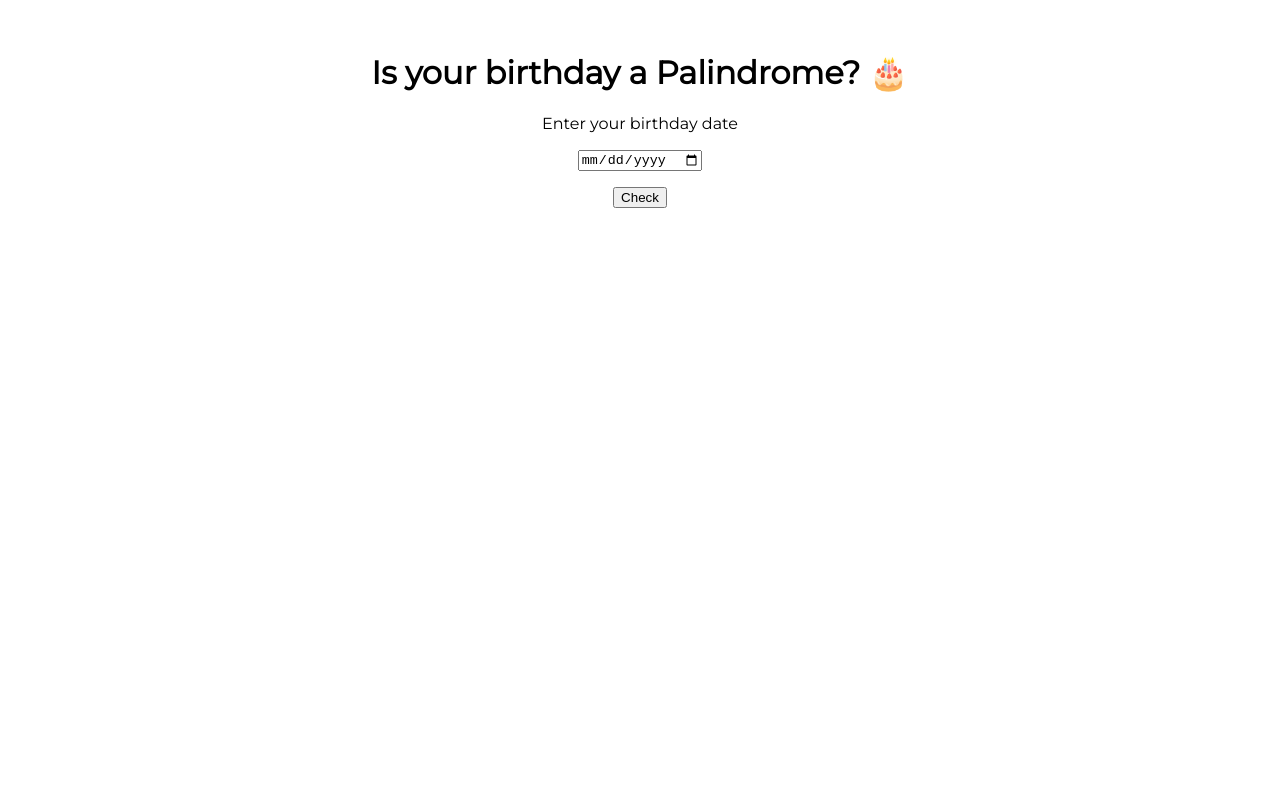
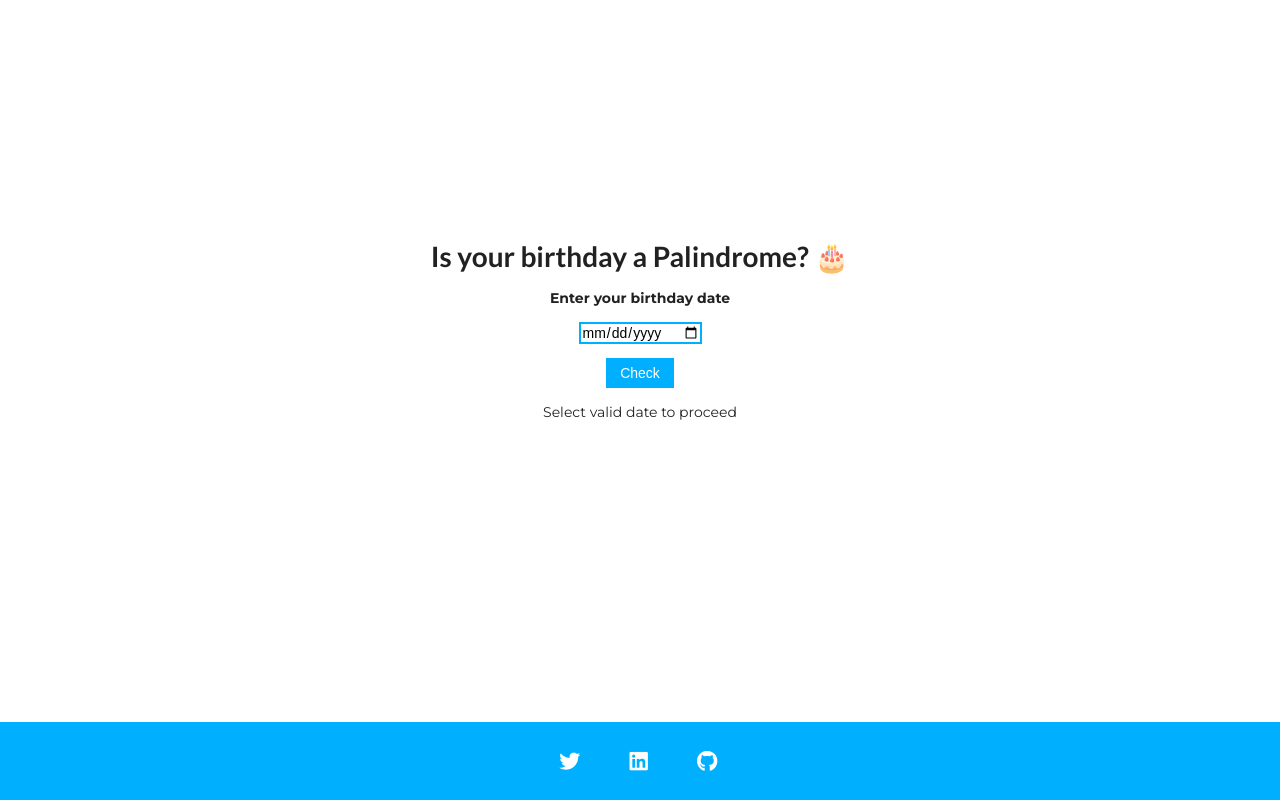
Before and after one commit to kart-c/palindrome-birthday, a plain HTML site: page index.html in a window 1280 px wide. Both pictures are taken after a click on the button "Check". Drawn offline with nearby package versions, Linux system fonts and the light colour scheme.

Commit message:
style
added stylesheet and loading gif

```diff
--- a/app.js
+++ b/app.js
@@ -1,5 +1,7 @@
 const dateInput = document.querySelector('#date-input');
 const checkBtn = document.querySelector('#check-button');
+const outputContainer = document.querySelector('#output-container');
+const loadingImage = document.querySelector('#loading-image');
 
 function reverseString(str) {
 	return str.split('').reverse().join('');
@@ -185,27 +187,38 @@ function checkBtnHandler() {
 	const userDateInput = dateInput.value;
 	if (userDateInput !== '') {
 		const dateFormat = userDateInput.split('-');
+		loadingImage.style.display = 'block';
+		outputContainer.style.display = 'none';
 
 		const date = {
 			day: Number(dateFormat[2]),
 			month: Number(dateFormat[1]),
 			year: Number(dateFormat[0]),
 		};
-		if (checkPalindromeForAllFormats(date)) {
-			console.log('Yes');
-		} else {
-			console.log(nextPalindromeDate(date));
-			console.log(previousPalindromeDate(date));
-		}
+
+		setTimeout(() => {
+			loadingImage.style.display = 'none';
+			outputContainer.style.display = 'block';
+			if (checkPalindromeForAllFormats(date)) {
+				outputContainer.innerText = 'Congrats! Your birthday is a palindrome 🥳';
+			} else {
+				const [nextPalindrome, { nextday = day, nextmonth = month, nextyear = year }] =
+					nextPalindromeDate(date);
+				const [previousPalindrome, { prevday = day, prevmonth = month, prevyear = year }] =
+					previousPalindromeDate(date);
+
+				const nextDay = nextPalindrome > 1 ? 'days' : 'day';
+				const prevDay = previousPalindrome > 1 ? 'days' : 'day';
+
+				if (nextPalindrome > previousPalindrome) {
+					outputContainer.innerText = `Sorry your birthday is not a palindrome 😔. You missed the nearest palindrome by ${previousPalindrome} ${prevDay} which was on ${prevday}-${prevmonth}-${prevyear}`;
+				} else {
+					outputContainer.innerText = `Sorry your birthday is not a palindrome 😔. You missed the nearest palindrome by ${nextPalindrome} ${nextDay} which is on ${nextday}-${nextmonth}-${nextyear}`;
+				}
+			}
+		}, 2000);
 	}
+	return (outputContainer.innerText = 'Select valid date to proceed');
 }
 
 checkBtn.addEventListener('click', checkBtnHandler);
-
-let date = {
-	day: 1,
-	month: 1,
-	year: 2020,
-};
-
-// console.log(nextPalindromeDate(date));
--- a/index.html
+++ b/index.html
@@ -3,14 +3,42 @@
 	<head>
 		<meta charset="UTF-8" />
 		<meta name="viewport" content="width=device-width, initial-scale=1.0" />
+		<link
+			rel="stylesheet"
+			href="https://cdnjs.cloudflare.com/ajax/libs/semantic-ui/2.4.1/semantic.min.css"
+		/>
 		<link rel="stylesheet" href="main.css" />
 		<title>Palindrome Birthday</title>
 	</head>
 	<body>
-		<h1>Is your birthday a Palindrome? 🎂</h1>
-		<p>Enter your birthday date</p>
-		<input type="date" id="date-input" />
-		<button id="check-button">Check</button>
+		<main>
+			<h1>Is your birthday a Palindrome? 🎂</h1>
+			<p class="sub-heading">Enter your birthday date</p>
+			<input type="date" id="date-input" />
+			<button id="check-button">Check</button>
+			<p id="output-container"></p>
+			<img src="images/hangover-math.gif" alt="" id="loading-image" />
+		</main>
+		<footer>
+			<ul class="footer-social">
+				<li class="footer-social__links">
+					<a href="https://twitter.com/kart_c11"
+						><i class="large icons"><i class="twitter icon"></i></i
+					></a>
+				</li>
+				<li class="footer-social__links">
+					<a
+						href="https://www.linkedin.com/public-profile/settings?trk=d_flagship3_profile_self_view_public_profile"
+						><i class="large icons"><i class="linkedin icon"></i></i
+					></a>
+				</li>
+				<li class="footer-social__links">
+					<a href="https://github.com/kart-c"
+						><i class="large icons"><i class="github icon"></i></i
+					></a>
+				</li>
+			</ul>
+		</footer>
 		<script src="app.js"></script>
 	</body>
 </html>
--- a/main.css
+++ b/main.css
@@ -1,14 +1,80 @@
-@import url('https://fonts.googleapis.com/css2?family=Montserrat&display=swap');
+@import url('https://fonts.googleapis.com/css2?family=Montserrat:wght@400;700&display=swap');
+
+:root {
+	--primary-color: #00b0ff;
+	--secondary-color: #6acdff;
+}
 
 body {
 	text-align: center;
 	font-family: 'Montserrat', sans-serif;
 	padding: 2rem;
 	max-width: 37rem;
-	margin: auto;
+	margin: 15rem auto 0;
+	height: auto;
+}
+
+.sub-heading {
+	font-weight: 700;
+}
+
+#date-input {
+	border: 2px solid var(--primary-color);
 }
 
 #check-button {
 	display: block;
 	margin: 1rem auto;
+	background-color: var(--primary-color);
+	padding: 0.5rem 1rem;
+	border: none;
+	color: white;
+	cursor: pointer;
 }
+
+#check-button:hover {
+	background-color: var(--secondary-color);
+	color: #000;
+}
+
+#check-button:active {
+	background-color: var(--primary-color);
+	color: white;
+}
+
+#output-container {
+	max-width: 35rem;
+}
+
+#loading-image {
+	width: 100%;
+	display: none;
+}
+
+footer {
+	background-color: var(--primary-color);
+	position: fixed;
+	bottom: 0;
+	left: 0;
+	width: 100%;
+	padding: 1rem;
+}
+
+.footer-social {
+	list-style: none;
+	padding: 0;
+}
+
+.footer-social__links {
+	display: inline-block;
+	padding: 0 1.5rem;
+}
+
+.footer-social__links a {
+	text-decoration: none;
+	color: #fff;
+}
+
+.footer-social__links a:hover {
+	color: #cae0eb;
+}
```
Also changed, not shown: 1 other file.
